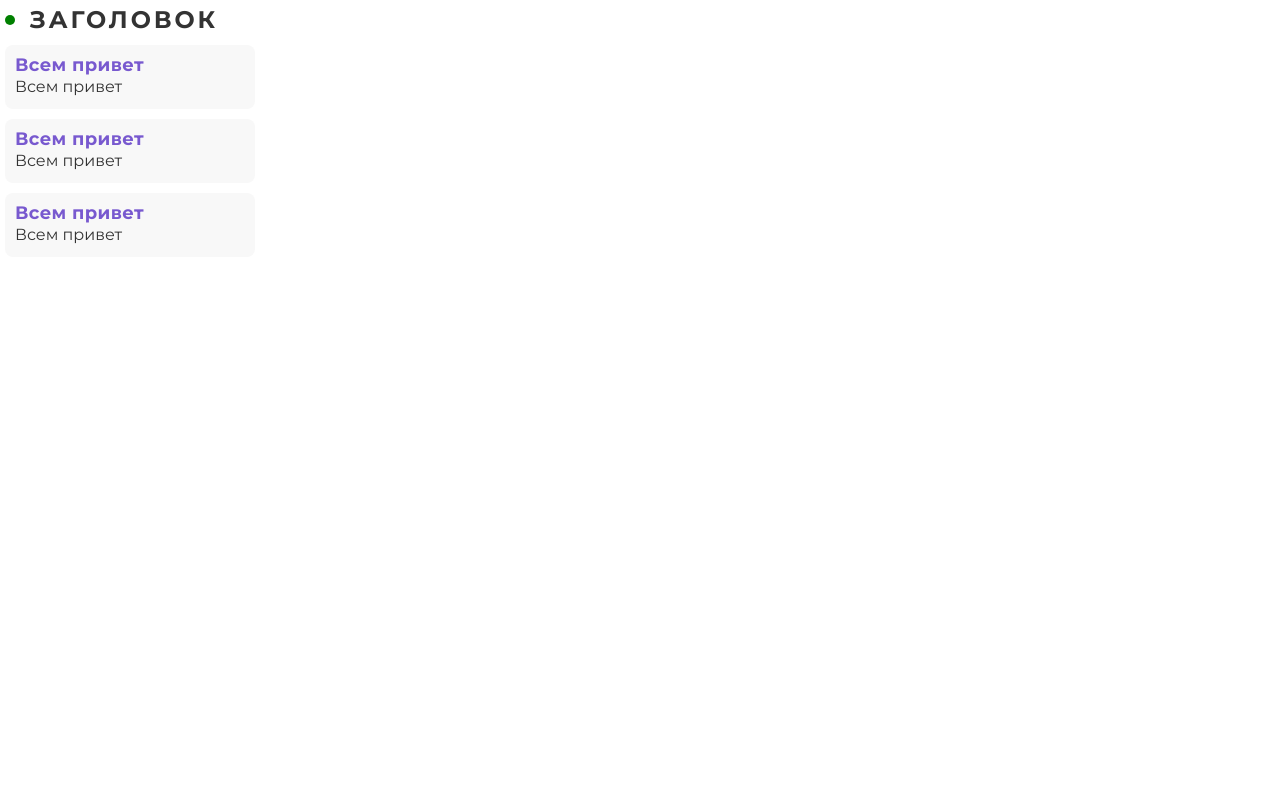
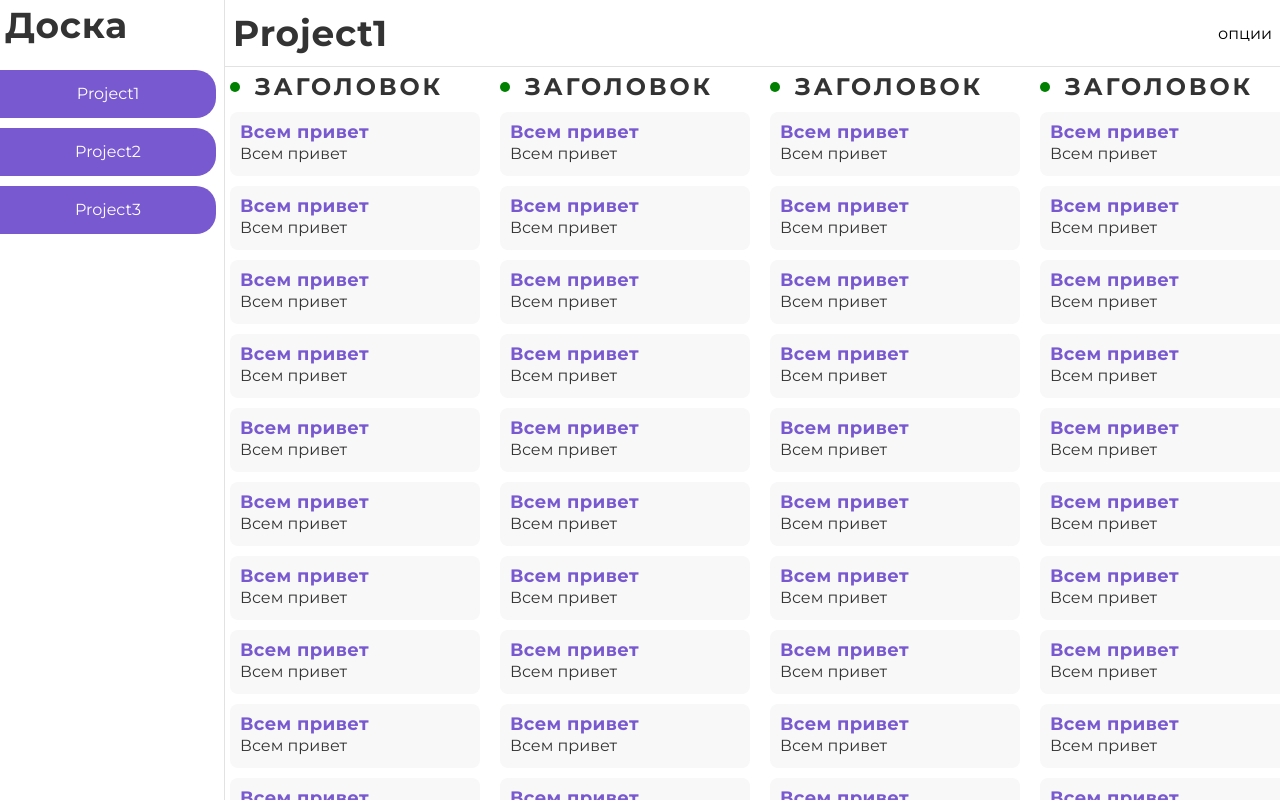
Before and after one commit to booklia/task_manager, a React (Vite) app: page / in a window 1280 px wide. Built offline with nearby package versions, Linux system fonts and the light colour scheme.

Commit message:
dashboard page layout

```diff
--- a/src/app/App.tsx
+++ b/src/app/App.tsx
@@ -2,13 +2,12 @@
 import { createRoot } from "react-dom/client";
 import Dashboard from "../pages/Dashboard/Dashboard";
 import { GlobalResets } from "../tokens/resets";
-import Column from "../components/elements/column/Column";
+import Menu from "../components/blocks/menu/Menu";
 import "./style.css";
 const App = () => {
   return (
     <>
       <GlobalResets />
-      <Column />
       {/*/!*input*!/*/}
       {/*<div className="text-input">*/}
       {/*  <Text tagName="h3" texttype="inputHead">*/}
--- a/src/components/blocks/board/Board.tsx
+++ b/src/components/blocks/board/Board.tsx
@@ -1,12 +1,51 @@
 import React from "react";
+import { Text } from "../../ui-kit/text/StyledText";
+import Column from "../../elements/column/Column";
+import styled from "styled-components";
 
 const Board = () => {
   return (
-    <section className="board">
-      <div className="board__header"></div>
-      <div className="board__board-component"></div>
-    </section>
+    <StyledSection>
+      <StyledHeader>
+        <Text tagName="h2" texttype="projectName">
+          Project1
+        </Text>
+        <button>опции</button>
+      </StyledHeader>
+      <StyledBoard>
+        <Column />
+        <Column />
+        <Column />
+        <Column />
+        <Column />
+        <Column />
+        <Column />
+        <Column />
+        <Column />
+      </StyledBoard>
+    </StyledSection>
   );
 };
 
+const StyledSection = styled.section`
+  height: 100vh;
+  display: flex;
+  width: calc(100% - 225px);
+  flex-direction: column;
+`;
+
+const StyledHeader = styled.div`
+  display: flex;
+  align-items: center;
+  justify-content: space-between;
+  padding: 8px;
+  border-bottom: 1px solid #e2e2e2;
+`;
+const StyledBoard = styled.div`
+  display: flex;
+  flex-grow: 1;
+  gap: 10px;
+  overflow: scroll;
+`;
+
 export default Board;
--- a/src/components/blocks/menu/Menu.tsx
+++ b/src/components/blocks/menu/Menu.tsx
@@ -1,13 +1,43 @@
 import React from "react";
+import styled from "styled-components";
+import { Text } from "../../ui-kit/text/StyledText";
+import { Button } from "../../ui-kit/button/StyledButton";
 
 const Menu = () => {
   return (
-    <section className="menu">
-      <div className="menu__logo"></div>
-      <div className="menu__projects"></div>
+    <StyledSection>
+      <StyledLogo>
+        <Text tagName="h1" texttype="projectName">
+          Доска
+        </Text>
+      </StyledLogo>
+      <StyledProjects>
+        <Button buttontype="menu">Project1</Button>
+        <Button buttontype="menu">Project2</Button>
+        <Button buttontype="menu">Project3</Button>
+      </StyledProjects>
       <div className="menu__themes"></div>
-    </section>
+    </StyledSection>
   );
 };
 
+const StyledSection = styled.section`
+  width: 225px;
+  height: 100vh;
+  padding-right: 8px;
+  display: flex;
+  flex-direction: column;
+  gap: 20px;
+  border-right: 1px solid #e2e2e2;
+`;
+
+const StyledLogo = styled.div`
+  margin-left: 5px;
+`;
+const StyledProjects = styled.div`
+  display: flex;
+  flex-direction: column;
+  gap: 10px;
+`;
+
 export default Menu;
--- a/src/components/elements/column/Column.tsx
+++ b/src/components/elements/column/Column.tsx
@@ -15,6 +15,15 @@
           Заголовок
         </Text>
       </StyledHeading>
+      <Card />
+      <Card />
+      <Card />
+      <Card />
+      <Card />
+      <Card />
+      <Card />
+      <Card />
+      <Card />
       <Card />
       <Card />
       <Card />
--- a/src/pages/Dashboard/Dashboard.tsx
+++ b/src/pages/Dashboard/Dashboard.tsx
@@ -1,16 +1,22 @@
 import React from "react";
 import Menu from "../../components/blocks/menu/Menu";
 import Board from "../../components/blocks/board/Board";
+import styled from "styled-components";
 import ModalContainer from "../../components/blocks/modalContainer/ModalContainer";
 
 const Dashboard = () => {
   return (
-    <div className="dashboard-page">
+    <StyledDashboard>
       <Menu />
       <Board />
-      <ModalContainer />
-    </div>
+      {/*<ModalContainer />*/}
+    </StyledDashboard>
   );
 };
 
+const StyledDashboard = styled.div`
+  display: flex;
+  width: 100vw;
+`;
+
 export default Dashboard;
```
